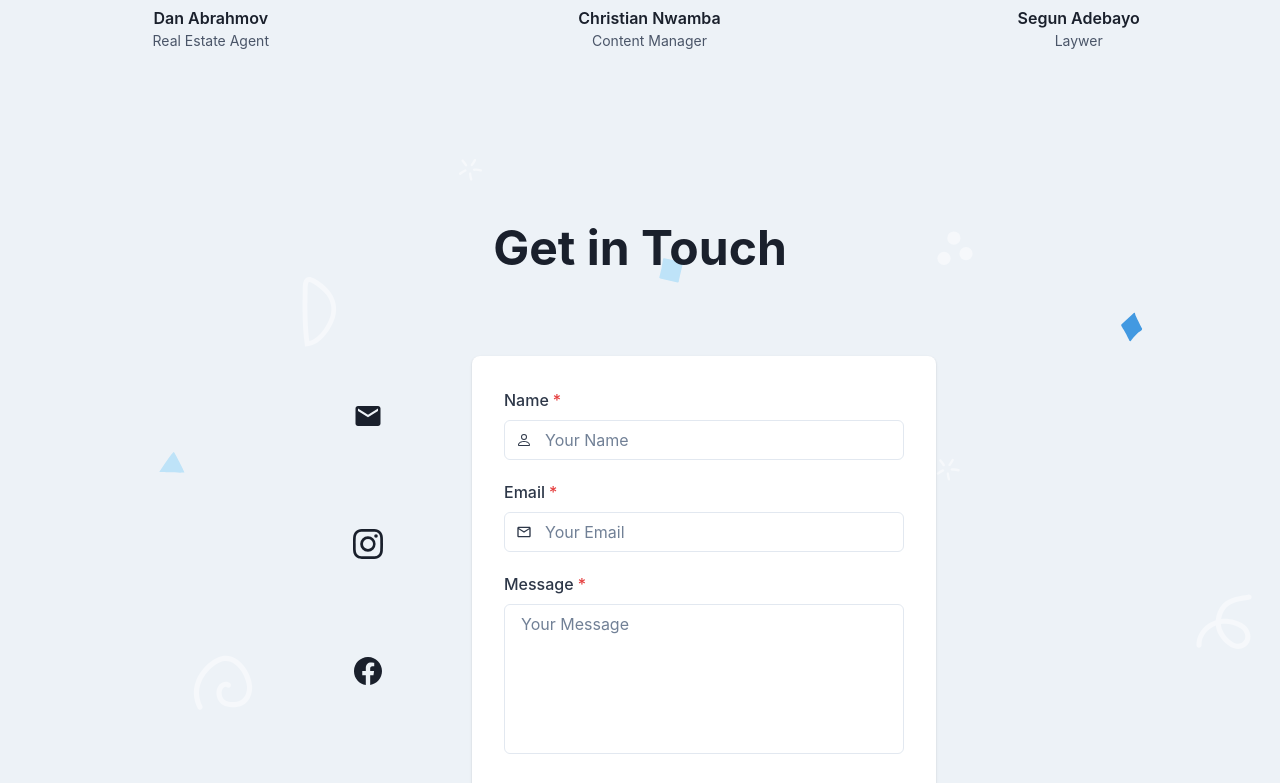
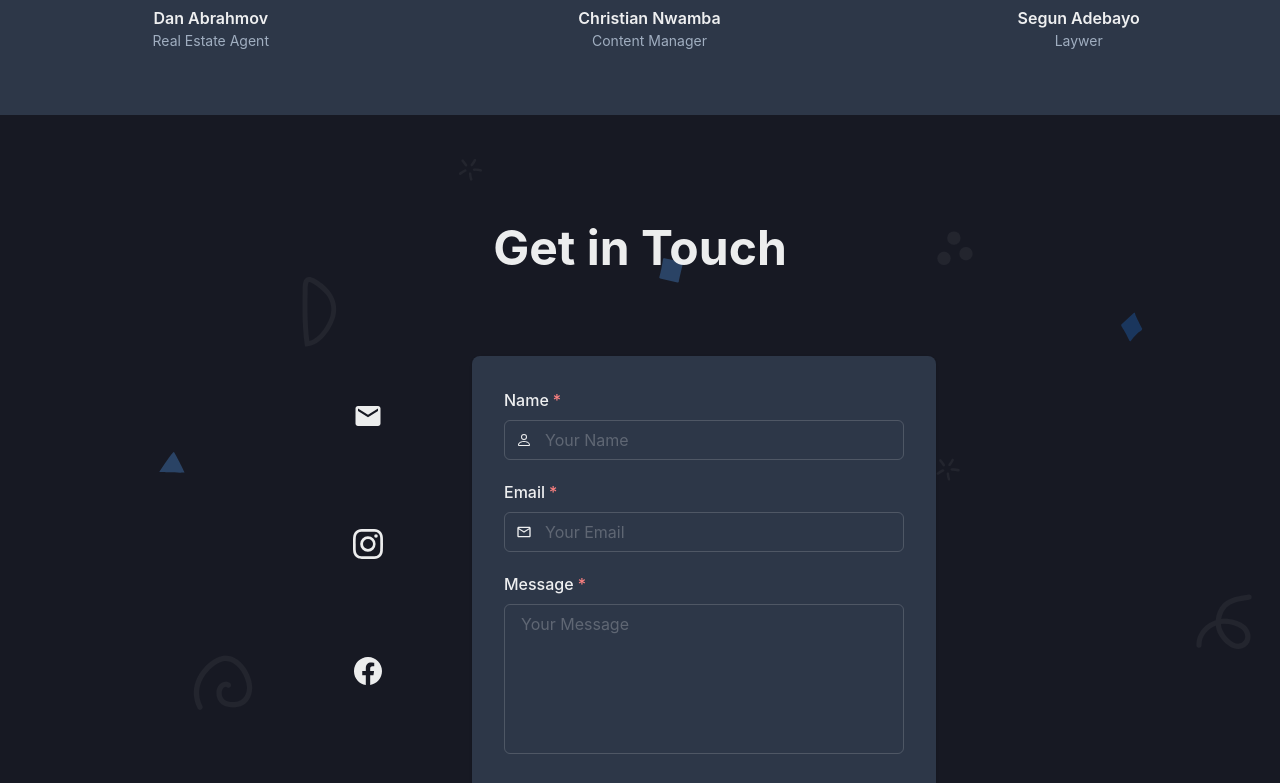
Before and after one commit to zainkazi/franzle, a React (Vite) app: page / in a window 1280 px wide. Shown: the part 2349-3132 px from the top of the page. Built offline with nearby package versions, Linux system fonts and the light colour scheme.

Commit message:
added dark theme config

```diff
--- a/src/theme.ts
+++ b/src/theme.ts
@@ -6,6 +6,9 @@
 import { extendTheme } from "@chakra-ui/react";
 
 const theme = extendTheme({
+  config: {
+    initialColorMode: "dark",
+  },
   colors: {
     brand: {
       200: "#799cd1",
```
Also changed, not shown: 1 other file (tests, documents, lock files or other folders).
